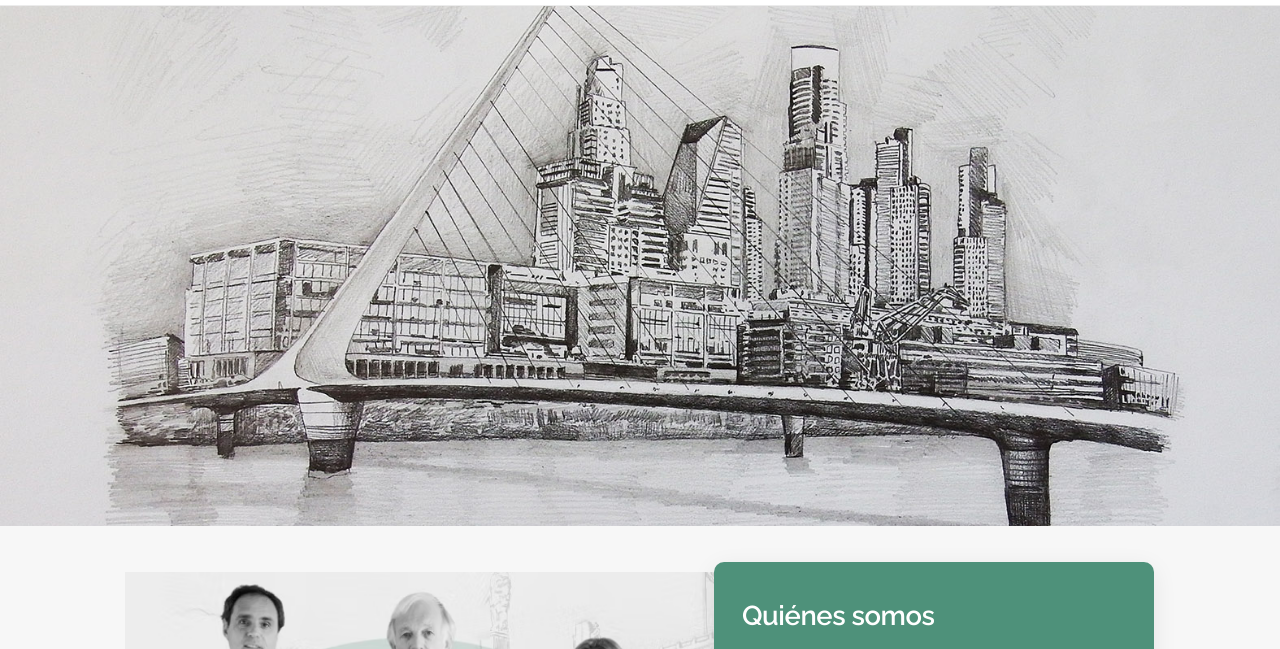
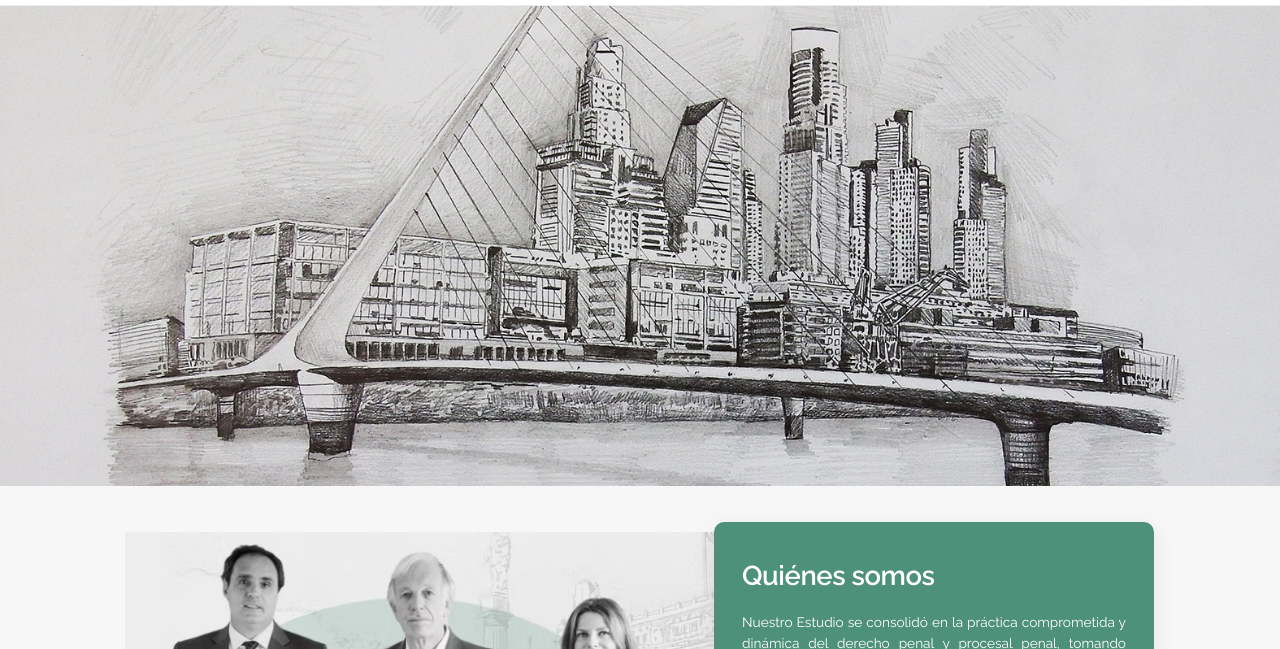
Before and after one commit to MartinGarciaBerro/estudiosalvi, a website: page index.html in a window 1280 px wide. Shown: the part 79-728 px from the top of the page. Drawn offline with Linux system fonts and the light colour scheme; a web font is replaced by a local one.

Commit message:
prueba laptop 2

```diff
--- a/assets/css/style.css
+++ b/assets/css/style.css
@@ -1562,7 +1562,7 @@ main {
 @media (min-width: 1024px) and (max-width: 1599px) {
   .hero-banner {
 
-    min-height: clamp(450px, 65vh, 750px);
+    min-height: clamp(450px, 60vh, 750px);
   }
 }
 @media (min-width: 1600px) {
```
